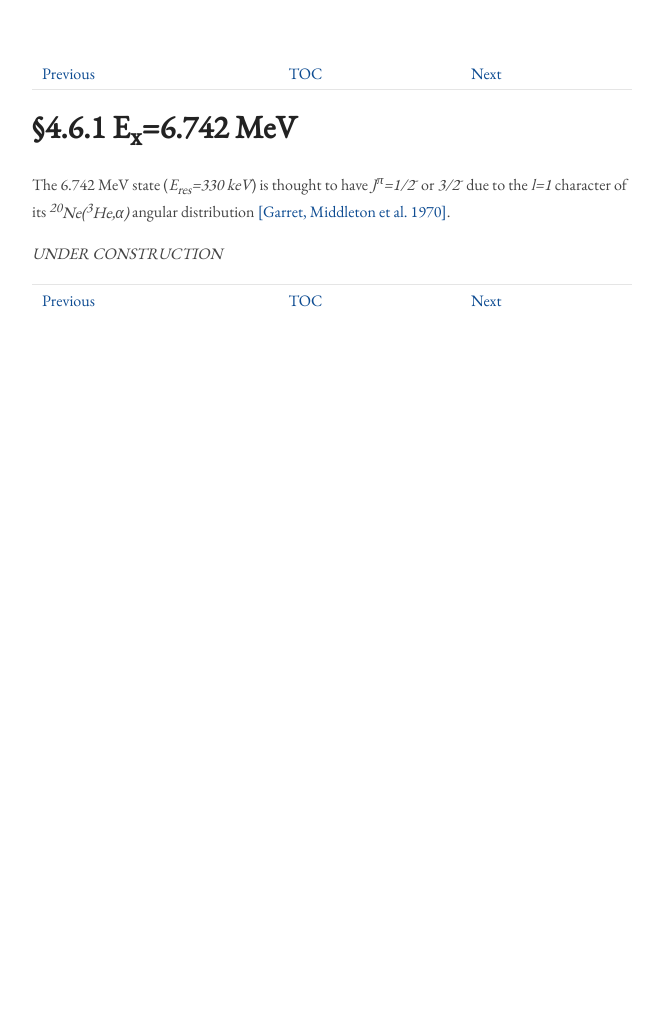
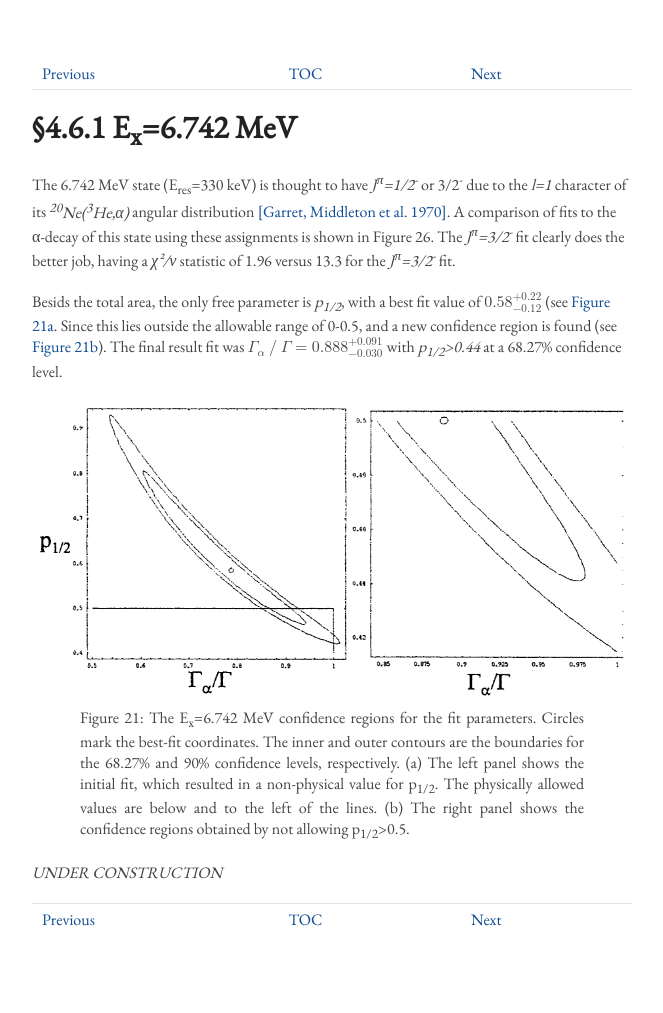
Before and after one commit to dwvisser/19ne-thesis, a Jekyll site: the page built from 4.6.1-ex-6-742-mev.md, in a window 1280 px wide. Shown: the whole page, without its empty margins (308-971 px from the left). Built offline with Jekyll 4.4.1, drawn with Linux system fonts in a browser that asks for light colours; before the commit the page ends 900 px from its top, so only the background shows below that.

Commit message:
Up to first figure in section 4.6.1 so far.

```diff
--- a/4.6.1-ex-6-742-mev.md
+++ b/4.6.1-ex-6-742-mev.md
@@ -10,11 +10,73 @@ next: /5.1.4/
 ==============================
 
 The 6.742 MeV state
-(<span class="equation">E<sub>res</sub>=330 keV</span>) is thought to have
-<span class="equation">J<sup>π</sup>=1/2<sup>-</sup></span> or
-<span class="equation">3/2<sup>-</sup></span> due to the
-<span class="equation">l=1</span> character of
+(<span class="nowrap">E<sub>res</sub>=330 keV</span>) is thought to have
+<span class="equation">J<sup>π</sup>=1/2<sup>-</sup></span> or 3/2<sup>-</sup>
+due to the <span class="equation">l=1</span> character of
 its <span class="equation"><sup>20</sup>Ne(<sup>3</sup>He,α)</span> angular
-distribution [[Garret, Middleton et al. 1970]](../bibliography/#garret).
+distribution [[Garret, Middleton et al. 1970]](../bibliography/#garret). A
+comparison of fits to the α-decay of this state using these assignments is
+shown in Figure 26. The
+<span class="equation">J<sup>π</sup>=3/2<sup>-</sup></span> fit clearly does
+the better job, having a <span class="equation">χ²/ν</span> statistic of 1.96
+versus 13.3 for the
+<span class="equation">J<sup>π</sup>=3/2<sup>-</sup></span> fit.
+
+Besids the total area, the only free parameter is
+<span class="equation">p<sub>1/2</sub></span>, with a best fit value of <math xmlns="http://www.w3.org/1998/Math/MathML">
+    <msubsup>
+        <mn>0.58</mn>
+        <mrow>
+        <mo stretchy="false">−</mo>
+        <mn>0.12</mn>
+        </mrow>
+        <mrow>
+        <mo stretchy="false">+</mo>
+        <mn>0.22</mn>
+        </mrow>
+    </msubsup>
+</math> (see [Figure 21a](#figure-21). Since this lies outside the
+allowable range of 0-0.5, and a new confidence region is found (see
+[Figure 21b](#figure-21)). The final result fit
+was <math xmlns="http://www.w3.org/1998/Math/MathML">
+       <mrow>
+         <mrow>
+          <msub>
+           <mi>Γ</mi>
+           <mi>α</mi>
+          </msub>
+          <mo stretchy="false">/</mo>
+          <mi>Γ</mi>
+         </mrow>
+         <mo stretchy="false">=</mo>
+         <msubsup>
+          <mn>0.888</mn>
+          <mrow>
+           <mo stretchy="false">−</mo>
+           <mn>0.030</mn>
+          </mrow>
+          <mrow>
+           <mo stretchy="false">+</mo>
+           <mn>0.091</mn>
+          </mrow>
+         </msubsup>
+        </mrow>
+</math> with <span class="equation">p<sub>1/2</sub>>0.44</span> at a 68.27%
+confidence level.
+
+<div class="figure" id="figure-21">
+	<img src="../images/figure-21-6-742-fit.png"
+	alt="Placeholder for Figure 21."/>
+	<div class="caption">
+		<p>Figure 21: The E<sub>x</sub>=6.742 MeV confidence regions for the
+        fit parameters. Circles mark the best-fit coordinates. The inner and
+        outer contours are the boundaries for the 68.27% and 90% confidence
+        levels, respectively. (a) The left panel shows the initial fit,
+        which resulted in a non-physical value for p<sub>1/2</sub>. The
+        physically allowed values are below and to the left of the lines.
+        (b) The right panel shows the confidence regions obtained by not
+        allowing <span class="nowrap">p<sub>1/2</sub>>0.5</span>.</p>
+	</div>
+</div>
 
 *UNDER CONSTRUCTION*
```
Also changed, not shown: images/figure-21-6-742-fit.png (added), 1 other file.
